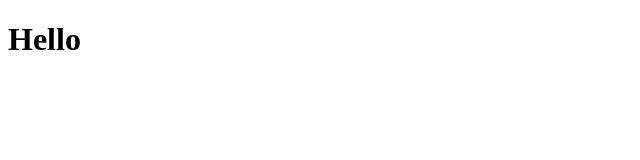
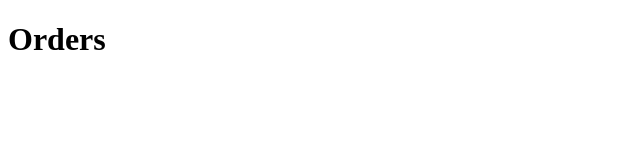
Before and after one commit to gaoliveira21/bootcamp-gostack-fastfeet-web, a React (Create React App) app: page /orders in a window 1280 px wide. Shown: the top 160 px of the page, without its empty margins (0-640 px from the left). Built offline with nearby package versions, Linux system fonts and the light colour scheme.

Commit message:
root import configured

```diff
--- /dev/null
+++ b/config-overrides.js
@@ -0,0 +1,11 @@
+// eslint-disable-next-line import/no-extraneous-dependencies
+const { addBabelPlugin, override } = require('customize-cra');
+
+module.exports = override(
+  addBabelPlugin([
+    'babel-plugin-root-import',
+    {
+      rootPathSuffix: 'src',
+    },
+  ])
+);
--- a/src/App.js
+++ b/src/App.js
@@ -1,7 +1,14 @@
 import React from 'react';
+import { BrowserRouter } from 'react-router-dom';
+
+import Routes from './routes';
 
 function App() {
-  return <h1>Hello</h1>;
+  return (
+    <BrowserRouter>
+      <Routes />
+    </BrowserRouter>
+  );
 }
 
 export default App;
--- /dev/null
+++ b/src/pages/Orders/index.js
@@ -0,0 +1,9 @@
+import React from 'react';
+
+// import { Container } from './styles';
+
+function Orders() {
+  return <h1>Orders</h1>;
+}
+
+export default Orders;
--- /dev/null
+++ b/src/pages/Sign/index.js
@@ -0,0 +1,9 @@
+import React from 'react';
+
+// import { Container } from './styles';
+
+function Sign() {
+  return <h1>Sign</h1>;
+}
+
+export default Sign;
--- /dev/null
+++ b/src/routes/index.js
@@ -0,0 +1,14 @@
+import React from 'react';
+import { Switch, Route } from 'react-router-dom';
+
+import Sign from '~/pages/Sign';
+import Orders from '~/pages/Orders';
+
+export default function Routes() {
+  return (
+    <Switch>
+      <Route path="/" exact component={Sign} />
+      <Route path="/orders" component={Orders} />
+    </Switch>
+  );
+}
```
Also changed, not shown: jsconfig.json (added, +8 -0 lines), package.json (+13 -8 lines), .eslintrc.js, 1 other file (tests, documents, lock files or other folders).
